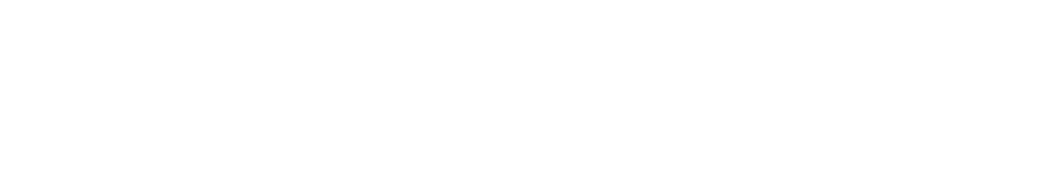
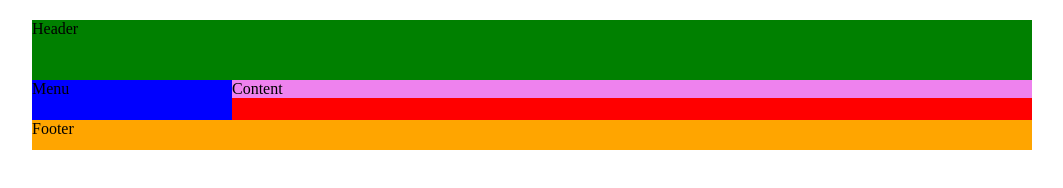
Before and after one commit to yademirh/PosicionamientoCajas, a plain HTML site: page index.html in a window 1280 px wide. Shown: the whole page, without its empty margins (108-1171 px from the left). Drawn offline with Linux system fonts and the light colour scheme.

Commit message:
Posicionamiento con Float

```diff
--- a/estilos.css
+++ b/estilos.css
@@ -0,0 +1,30 @@
+.wrapper{
+    max-width: 1000px;
+    margin: 20px auto;
+}
+.header{
+    background-color: green;
+    height: 60px;
+
+}
+.container{
+    background-color: red;
+    overflow: hidden;
+}
+
+.menu{
+    background-color: blue;
+    float: left;
+    width: 20%;
+    height: 40px;
+}
+.content{
+    background-color: violet;
+    float: left;
+    width: 80%;
+}
+.footer{
+    background-color: orange;
+    clear: both;
+    height: 30px;
+}
--- a/index.html
+++ b/index.html
@@ -8,6 +8,13 @@
     <title>Posicionamiento con Float</title>
 </head>
 <body>
-
+    <div class="wrapper">
+        <div class="header"> Header </div>
+        <div class="container">
+            <div class="menu"> Menu </div>
+            <div class="content"> Content </div>
+        </div>
+        <div class="footer"> Footer </div>
+    </div>
 </body>
 </html>
```
